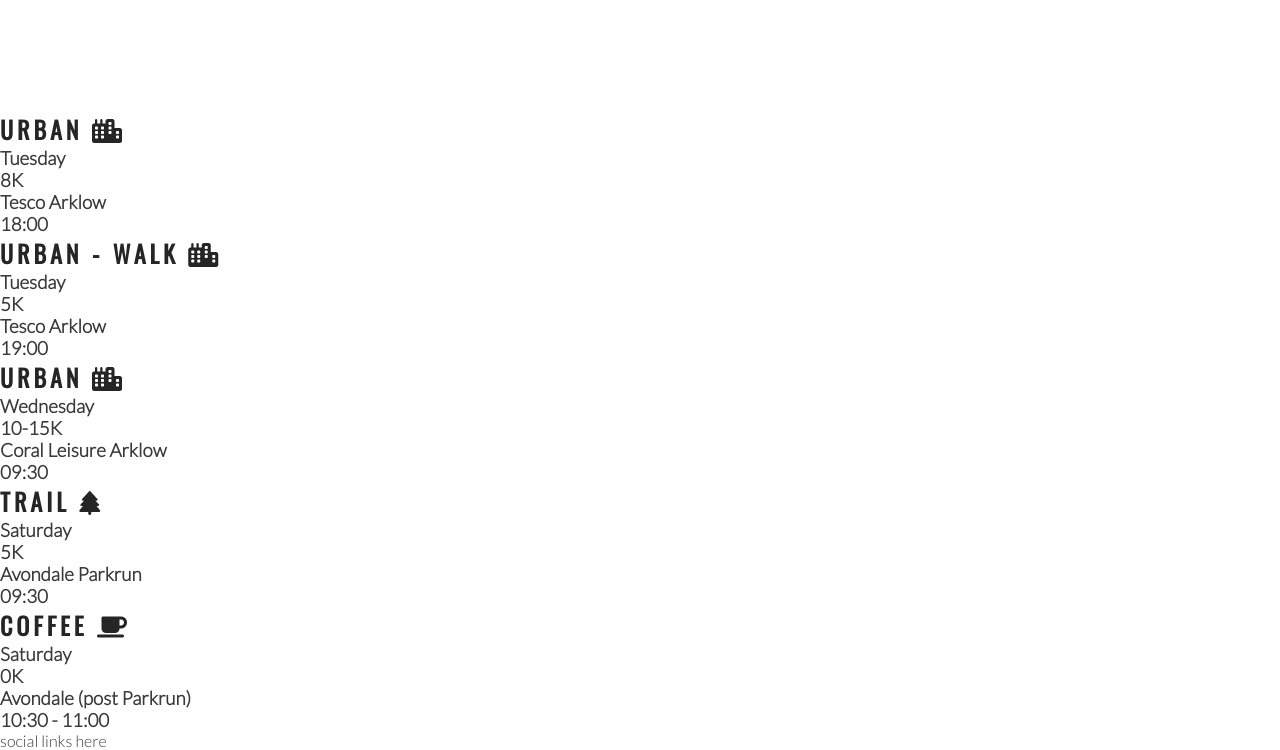
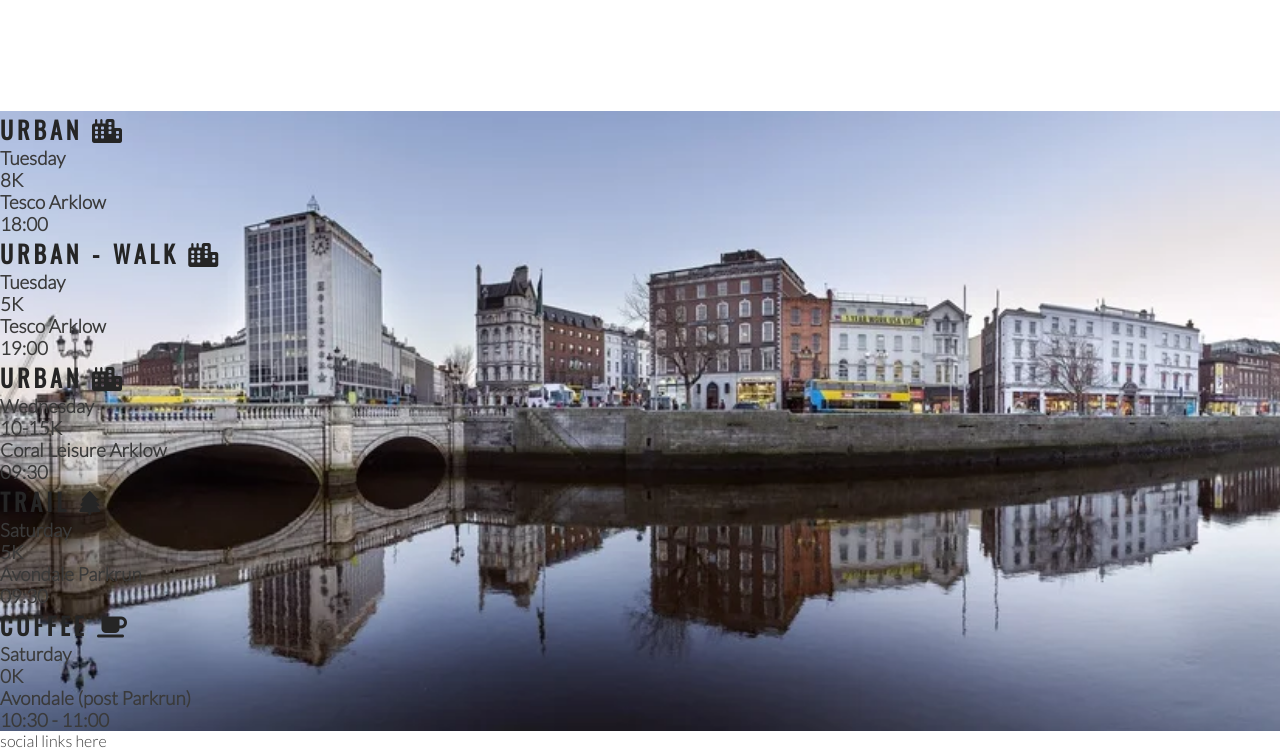
Before and after one commit to DeeMcCart/Love-Running, a plain HTML site: page index.html in a window 1280 px wide. Shown: the part 1184-1934 px from the top of the page. Drawn offline with nearby package versions, Linux system fonts and the light colour scheme.

Commit message:
Add background image to times section

```diff
--- a/assets/css/style.css
+++ b/assets/css/style.css
@@ -187,3 +187,13 @@ hr {
     height:100%;
     border-radius: 50%;
 }
+
+/* times image */
+#times {
+    background-image: url('../images/dublin-city.webp') ;
+    background-repeat: no-repeat;
+    background-size: cover;
+    background-position:center;
+    width:100%;
+    overflow:hidden;
+}
--- a/index.html
+++ b/index.html
@@ -79,7 +79,7 @@
             </div>
         </div>
     </section>
-    <section>
+    <section id ="times">
         <div>
             <h2>Urban <i class="fa-solid fa-city"></i></h2>
             <h3>Tuesday</h3>
```
Also changed, not shown: assets/images/dublin-city.webp (added).
